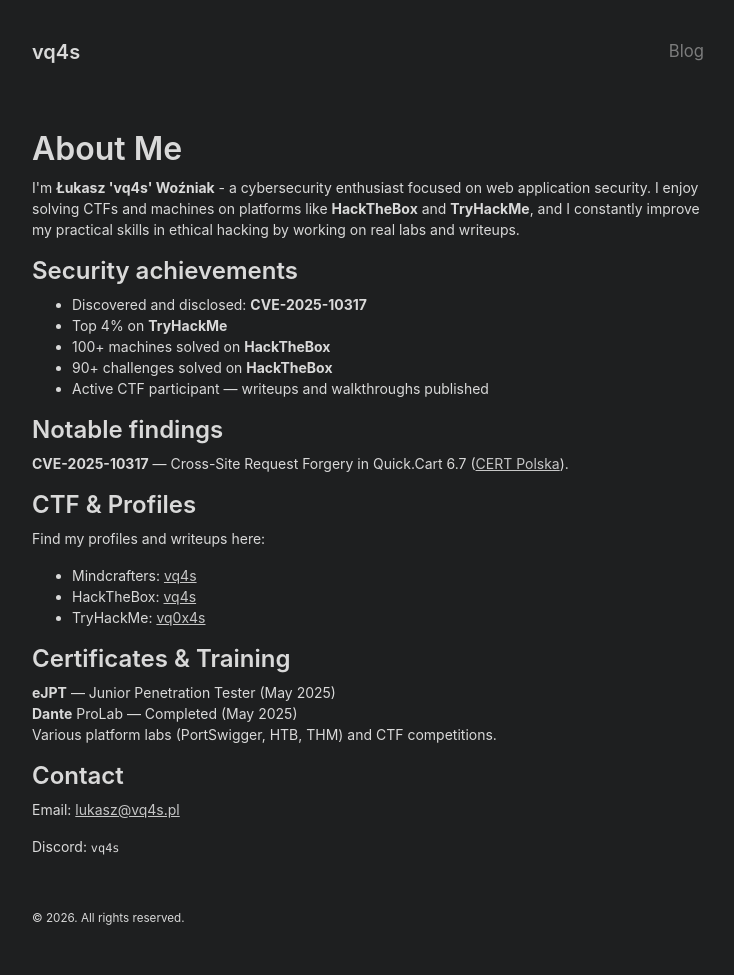
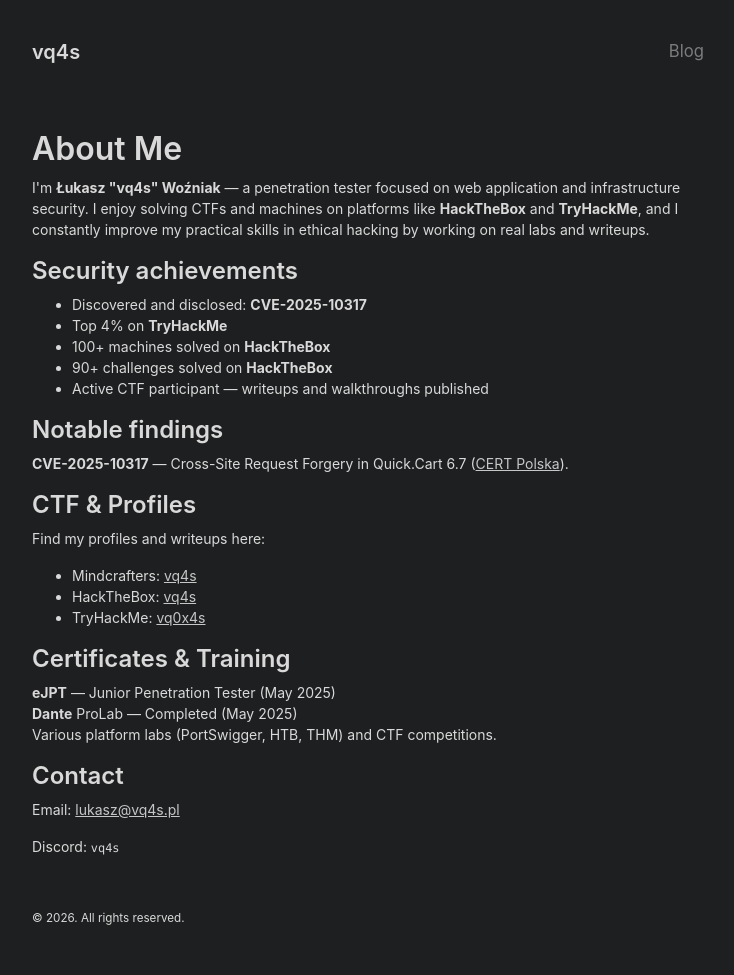
Before and after one commit to vq4s/vq4s.github.io, a Jekyll site: the page built from index.html, in a window 1280 px wide. Shown: the whole page, without its empty margins (272-1006 px from the left). Built offline with Jekyll 4.4.1, drawn with Linux system fonts in a browser that asks for light colours; the list of posts is cut into pages by our own code.

Commit message:
Update index.html

```diff
--- a/index.html
+++ b/index.html
@@ -6,9 +6,9 @@
 <section class="about-me">
   <h1>About Me</h1>
   <p>
-    I'm <strong>Łukasz 'vq4s' Woźniak</strong> - a cybersecurity enthusiast focused on web application security.
-    I enjoy solving CTFs and machines on platforms like <strong>HackTheBox</strong> and <strong>TryHackMe</strong>,
-    and I constantly improve my practical skills in ethical hacking by working on real labs and writeups.
+   I'm <strong>Łukasz "vq4s" Woźniak</strong> — a penetration tester focused on web application and infrastructure security.
+   I enjoy solving CTFs and machines on platforms like <strong>HackTheBox</strong> and <strong>TryHackMe</strong>,
+   and I constantly improve my practical skills in ethical hacking by working on real labs and writeups.
   </p>
 <p></p>
   <h2>Security achievements</h2>
```
